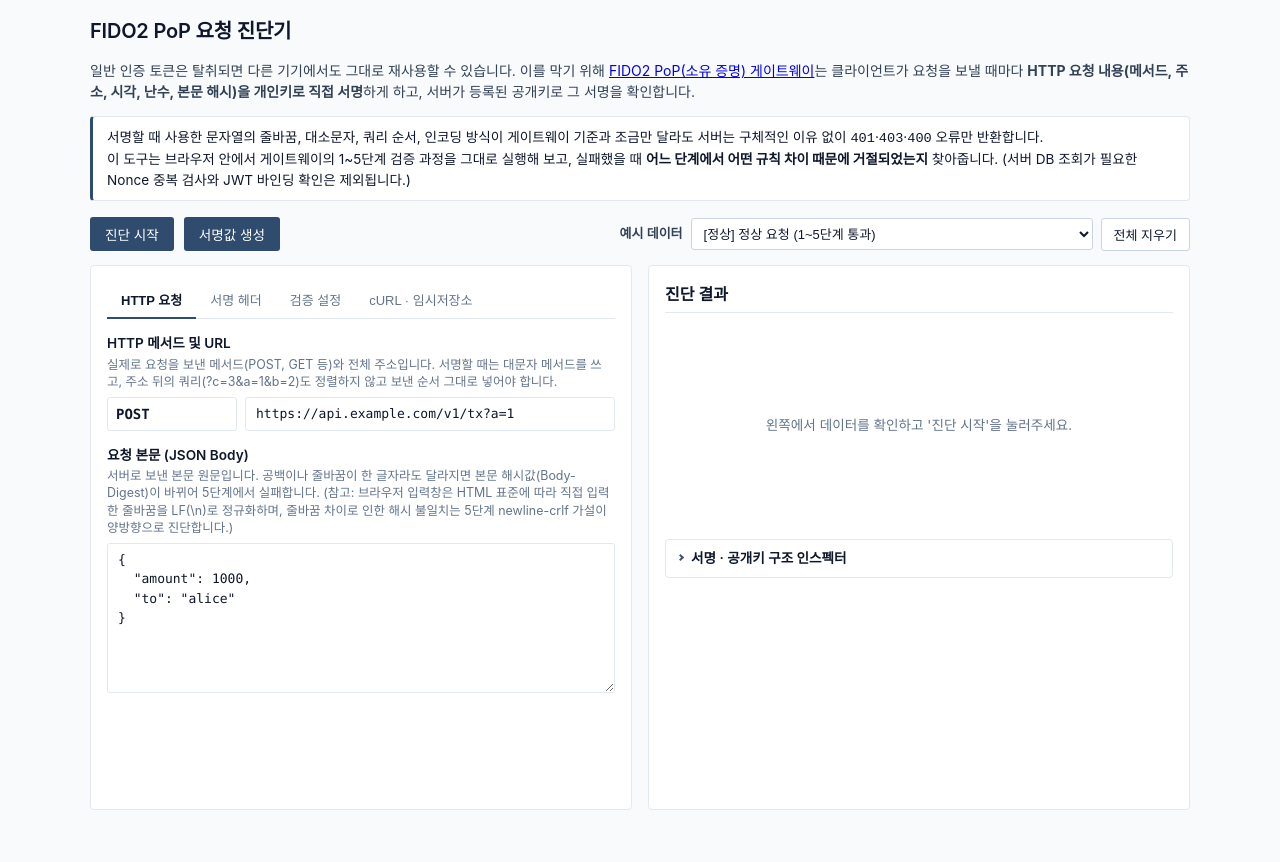
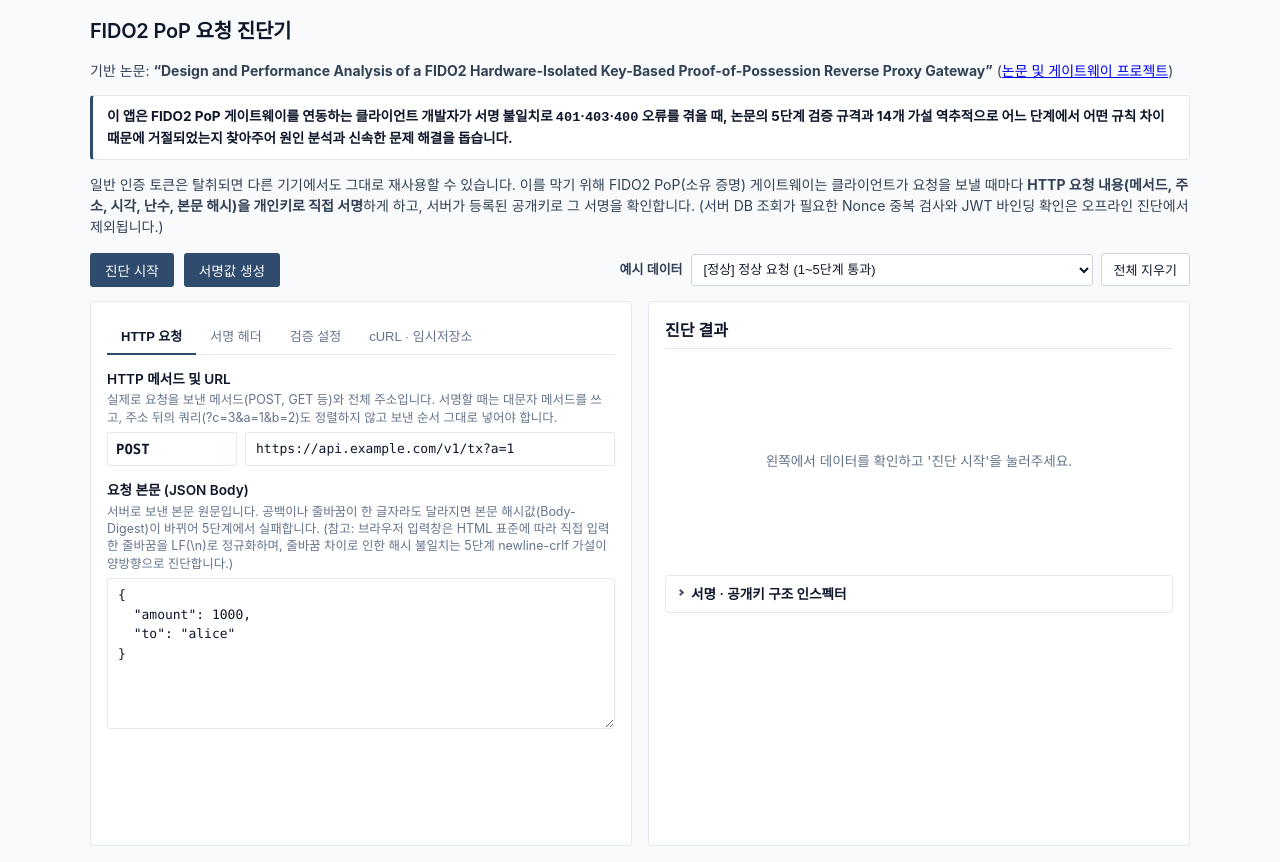
Before and after one commit to altdmfk/pop-diagnoser, a plain HTML site: page index.html in a window 1280 px wide. Before the commit the page ends 826 px from the top, so only its background shows below. Drawn offline with Linux system fonts and the light colour scheme.

Commit message:
docs: clarify target audience and add paper title with purpose statement for BRB-C01 and BRB-C03

```diff
--- a/index.html
+++ b/index.html
@@ -11,15 +11,18 @@
   <div class="container">
     <header>
       <h1>FIDO2 PoP 요청 진단기</h1>
+      <p class="paper-title-badge">
+        기반 논문: <strong>&ldquo;Design and Performance Analysis of a FIDO2 Hardware-Isolated Key-Based Proof-of-Possession Reverse Proxy Gateway&rdquo;</strong>
+        (<a href="https://altdmfk.github.io/fido2-pop-gateway/" target="_blank" rel="noopener noreferrer">논문 및 게이트웨이 프로젝트</a>)
+      </p>
+      <div class="alert info">
+        <strong>이 앱은 FIDO2 PoP 게이트웨이를 연동하는 클라이언트 개발자가 서명 불일치로 <code>401</code>·<code>403</code>·<code>400</code> 오류를 겪을 때, 논문의 5단계 검증 규격과 14개 가설 역추적으로 어느 단계에서 어떤 규칙 차이 때문에 거절되었는지 찾아주어 원인 분석과 신속한 문제 해결을 돕습니다.</strong>
+      </div>
       <p>
         일반 인증 토큰은 탈취되면 다른 기기에서도 그대로 재사용할 수 있습니다. 이를 막기 위해
-        <a href="https://altdmfk.github.io/fido2-pop-gateway/" target="_blank" rel="noopener noreferrer">FIDO2 PoP(소유 증명) 게이트웨이</a>는
-        클라이언트가 요청을 보낼 때마다 <strong>HTTP 요청 내용(메서드, 주소, 시각, 난수, 본문 해시)을 개인키로 직접 서명</strong>하게 하고, 서버가 등록된 공개키로 그 서명을 확인합니다.
+        FIDO2 PoP(소유 증명) 게이트웨이는
+        클라이언트가 요청을 보낼 때마다 <strong>HTTP 요청 내용(메서드, 주소, 시각, 난수, 본문 해시)을 개인키로 직접 서명</strong>하게 하고, 서버가 등록된 공개키로 그 서명을 확인합니다. (서버 DB 조회가 필요한 Nonce 중복 검사와 JWT 바인딩 확인은 오프라인 진단에서 제외됩니다.)
       </p>
-      <div class="alert info">
-        서명할 때 사용한 문자열의 줄바꿈, 대소문자, 쿼리 순서, 인코딩 방식이 게이트웨이 기준과 조금만 달라도 서버는 구체적인 이유 없이 <code>401</code>·<code>403</code>·<code>400</code> 오류만 반환합니다.<br>
-        이 도구는 브라우저 안에서 게이트웨이의 1~5단계 검증 과정을 그대로 실행해 보고, 실패했을 때 <strong>어느 단계에서 어떤 규칙 차이 때문에 거절되었는지</strong> 찾아줍니다. (서버 DB 조회가 필요한 Nonce 중복 검사와 JWT 바인딩 확인은 제외됩니다.)
-      </div>
     </header>
 
     <div class="top-action-bar">
```
Also changed, not shown: 1 other file.
